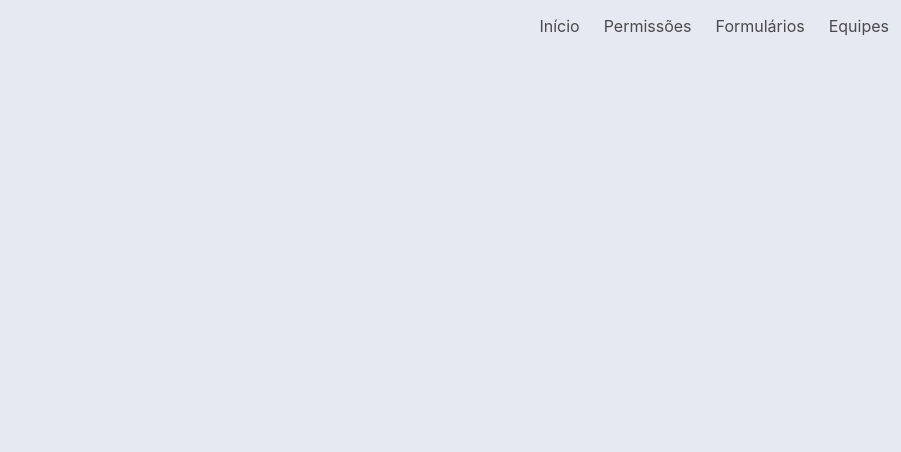
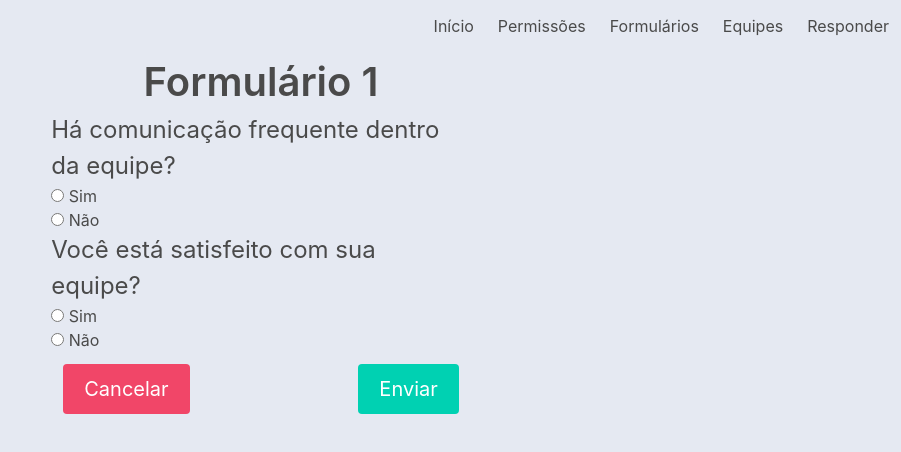
Before and after one commit to teamworkquality/twq-app, a Vue app in the folder web/twq-front/: page /#/Responder in a window 1280 px wide. Shown: the top 452 px of the page, without its empty margins (379-1280 px from the left). Built offline with nearby package versions, Linux system fonts and the light colour scheme.

Commit message:
Inicio da criação da tela para responder formulários

```diff
--- a/web/twq-front/src/components/Navbar.vue
+++ b/web/twq-front/src/components/Navbar.vue
@@ -25,7 +25,8 @@ export default {
       { title: 'Início', route: { name: 'Home' } },
       { title: 'Permissões', route: '#' },
       { title: 'Formulários', route: 'ListarForms' },
-      { title: 'Equipes', route: '#' }
+      { title: 'Equipes', route: '#' },
+      { title: 'Responder', route: 'Responder' }
     ]
   })
 }
--- /dev/null
+++ b/web/twq-front/src/components/Responder.vue
@@ -0,0 +1,50 @@
+<template>
+	<div class="columns">
+	<div class="column"></div>
+		<div class="column is-three-quarters">
+			<p class="is-size-2 has-text-weight-semibold has-text-centered">Formulário 1</p>
+
+			<p class="is-size-4">Há comunicação frequente dentro da equipe?</p>
+			  <div class="control">
+				  <label class="radio">
+				    <input type="radio" name="answer1">
+				    Sim
+				  </label>
+				  <br>
+				  <label class="radio">
+				    <input type="radio" name="answer1">
+				    Não
+				  </label>
+				</div>
+			  <p class="is-size-4">Você está satisfeito com sua equipe?</p>
+				<div class="control">
+				  <label class="radio">
+				    <input type="radio" name="answer2">
+				    Sim
+				  </label>
+				  <br>
+				  <label class="radio">
+				    <input type="radio" name="answer2">
+				    Não
+				  </label>
+				</div>
+			<div class="column">
+						<button class="button is-danger is-medium is-pulled-left">Cancelar</button>
+						<button class="button is-primary is-medium is-pulled-right">Enviar</button>
+			</div>
+
+		</div>
+		<div class="column"></div>
+	</div>
+</template>
+
+<script>
+export default {
+	name: 'Responder',
+	data: () =>({
+		formularios:[{nome:'Formulário 1',data:'10/10/2017'},{nome:'Formulário 2',data:'20/10/2017'}]
+	})
+
+}
+</script>
+<style scoped></style>
--- a/web/twq-front/src/router/index.js
+++ b/web/twq-front/src/router/index.js
@@ -5,6 +5,7 @@ import Login from '@/components/Login'
 import CriarForm from '@/components/CriarForm'
 import Home from '@/components/Home'
 import ListarForms from '@/components/ListarForms'
+import Responder from '@/components/Responder'
 
 Vue.use(Router)
 
@@ -29,6 +30,11 @@ export default new Router({
     	path: '/listarForms',
     	name: 'ListarForms',
     	component: ListarForms
+    },
+    {
+      path: '/Responder',
+      name: 'Responder',
+      component: Responder
     }
   ]
 })
```
